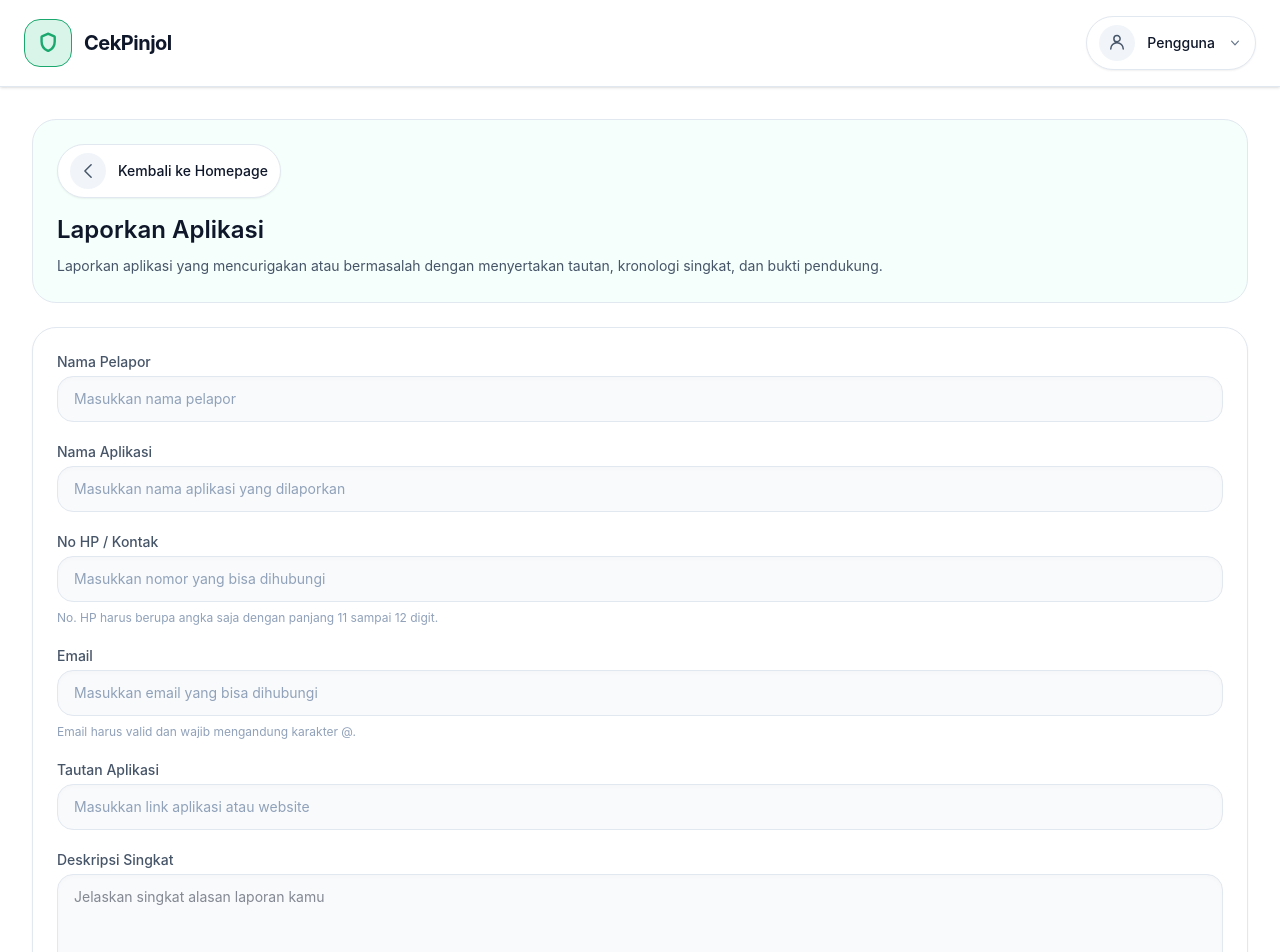
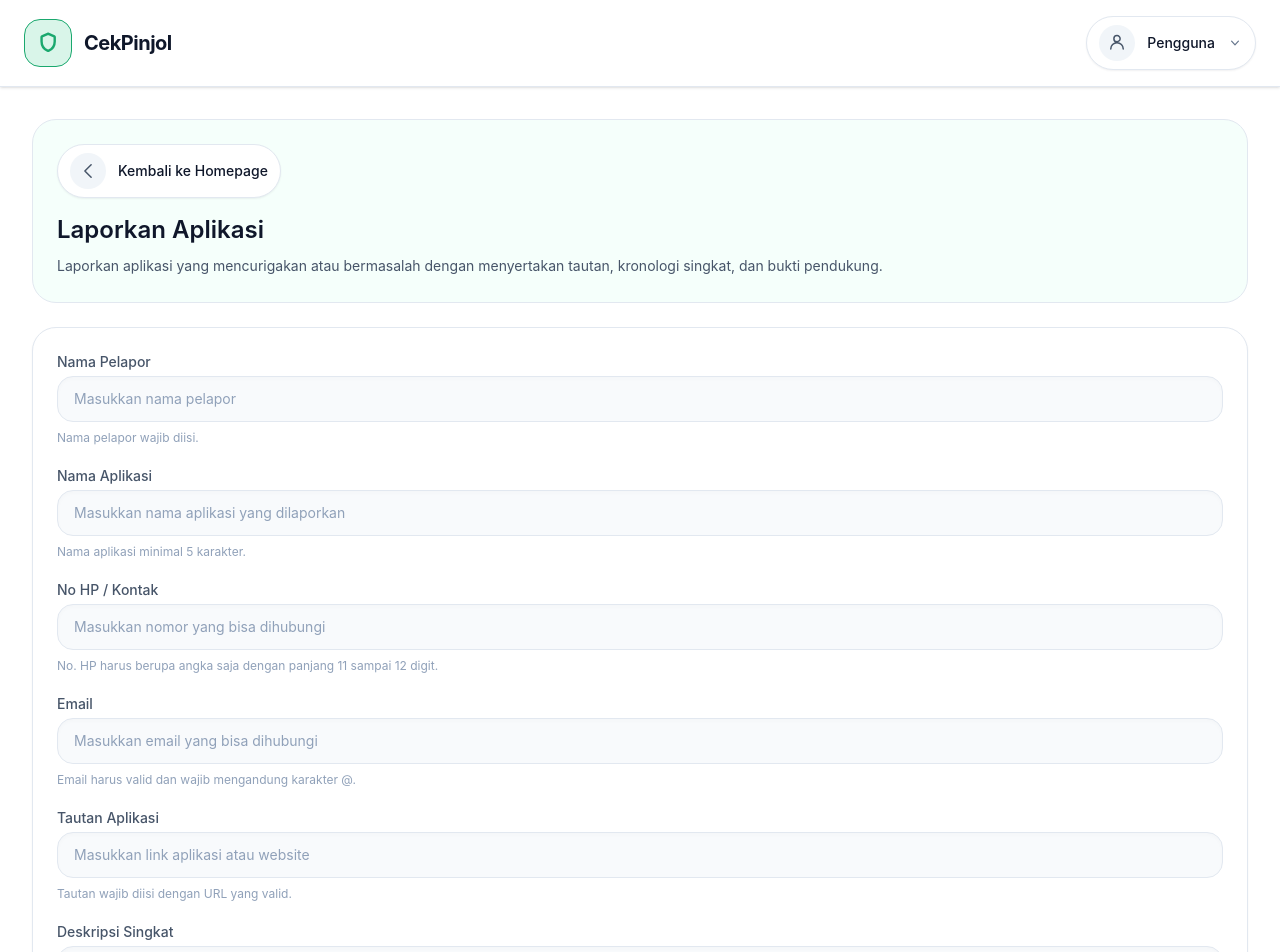
Before and after one commit to FajarArrizki/checked-pinjol-frontend, a React (Vite) app: page /report-application in a window 1280 px wide. Shown: the top 952 px of the page. Built offline with nearby package versions, Linux system fonts and the light colour scheme; no server answers.

Commit message:
fix: tambah teks bantuan/warning di semua input Laporkan Aplikasi

```diff
--- a/src/pages/ReportApplicationPage.tsx
+++ b/src/pages/ReportApplicationPage.tsx
@@ -275,6 +275,7 @@
             onChange={(event) => setReporterName(event.target.value)}
             error={errors.reporterName}
           />
+          <p className="-mt-3 text-xs text-slate-400">Nama pelapor wajib diisi.</p>
 
           <Input
             label="Nama Aplikasi"
@@ -284,6 +285,7 @@
             onChange={(event) => setAppName(event.target.value)}
             error={errors.appName}
           />
+          <p className="-mt-3 text-xs text-slate-400">Nama aplikasi minimal 5 karakter.</p>
 
           <Input
             label="No HP / Kontak"
@@ -315,6 +317,7 @@
             onChange={(event) => setAppLink(event.target.value)}
             error={errors.appLink}
           />
+          <p className="-mt-3 text-xs text-slate-400">Tautan wajib diisi dengan URL yang valid.</p>
 
           <div className="flex flex-col gap-1">
             <label className="text-sm font-medium" style={{ color: tokens.colors.slate[600] }}>
```
